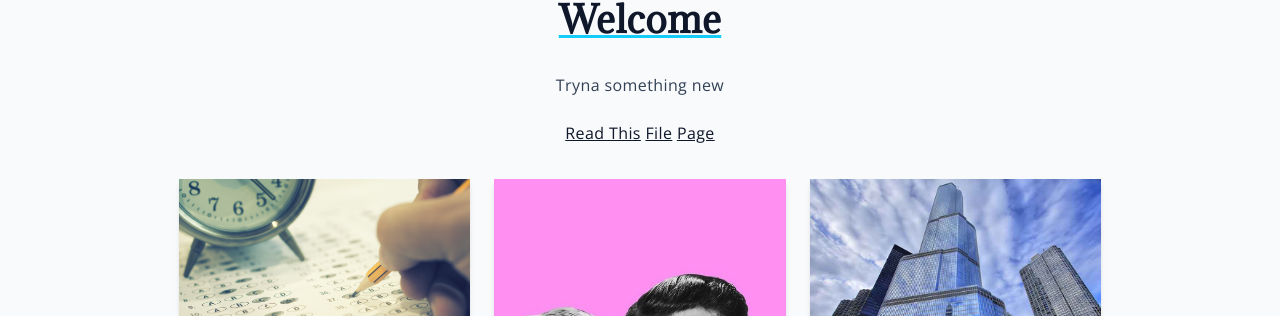
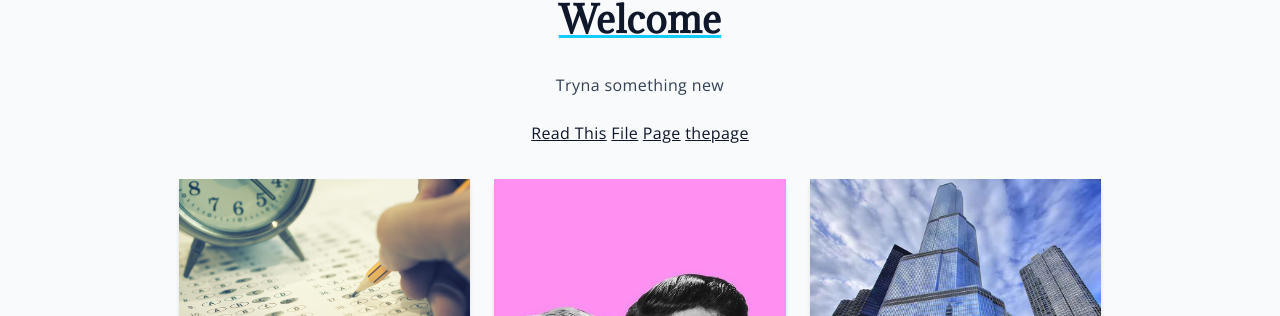
Before and after one commit to turning20w-hub/VrushStuff, a Jekyll site: the page built from index.md, in a window 1280 px wide. Shown: the part 105-421 px from the top of the page. Built offline with Jekyll 4.4.1, drawn with Linux system fonts in a browser that asks for light colours; our own code applies the rules of GitHub Pages for plain Markdown files.

Commit message:
Update index.md

```diff
--- a/index.md
+++ b/index.md
@@ -8,3 +8,4 @@ Tryna something new
 [Read This](_posts/2026-09-23-test-10.md)
 [File](_posts/2026-09-23-test-10/)
 [Page](https://github.com/turning20w-hub/newsite/blob/5defeea6da51af0b280c66b5ab69a8ae619d87c6/_posts/2026-09-23-test-10.md)
+[thepage](_posts/2026-09-23-test-10.md)
```
